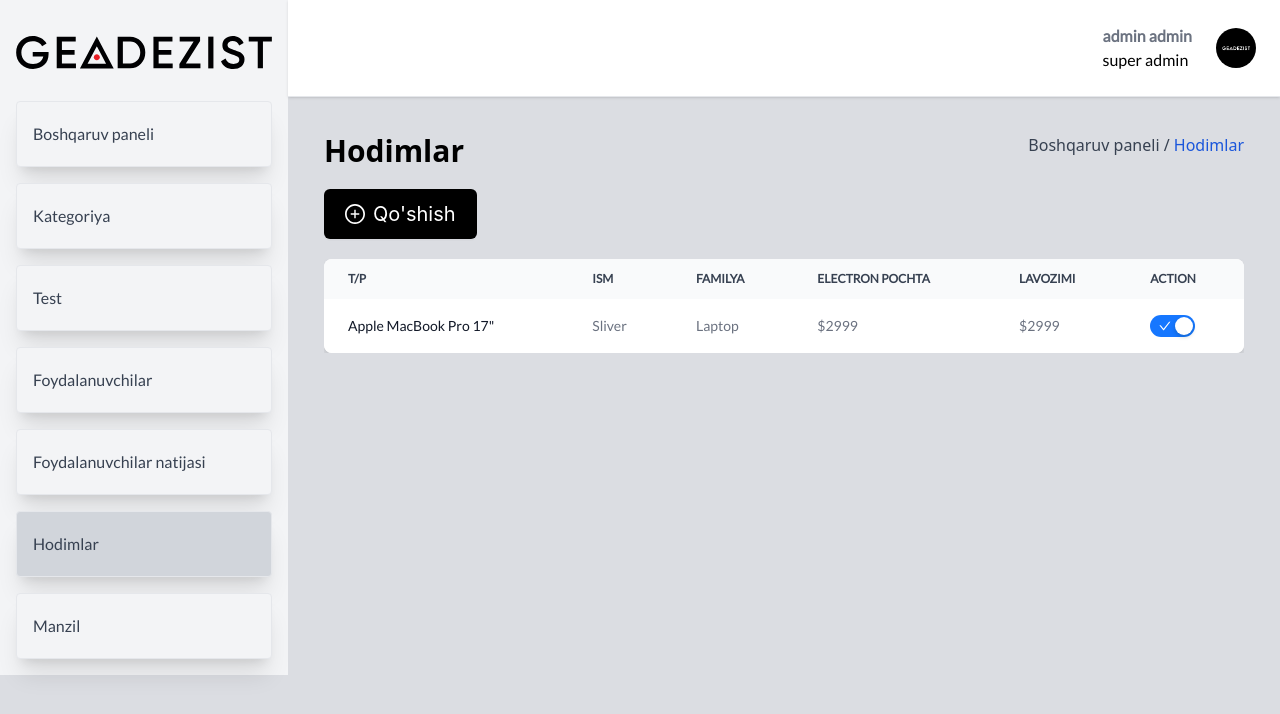
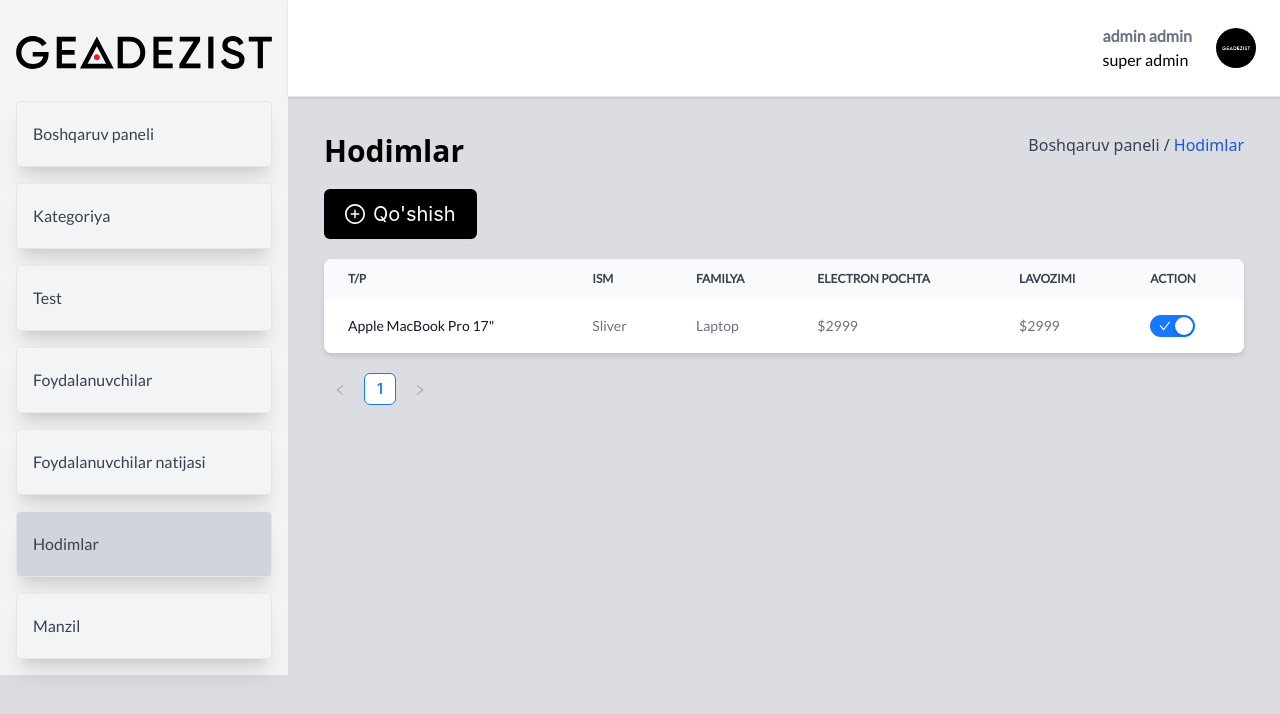
Before and after one commit to jasurhaydarovcode/GEADEZIST, a React (Vite) app: page /employees in a window 1280 px wide. Shown: the top 714 px of the page. Built offline with nearby package versions, Linux system fonts and the light colour scheme.

Commit message:
Pagination added

```diff
--- a/src/pages/Employees.tsx
+++ b/src/pages/Employees.tsx
@@ -4,6 +4,7 @@ import { Button } from "antd"
 import { Table, TableBody, TableCell, TableHead, TableHeadCell, TableRow } from "flowbite-react";
 import { CheckOutlined, CloseOutlined } from '@ant-design/icons';
 import { Space, Switch } from 'antd';
+import { Pagination } from 'antd';
 
 function Employees() {
   return (
@@ -20,7 +21,7 @@ function Employees() {
             <PlusCircleOutlined className="text-xl"/>Qo'shish
           </Button>
         </div>
-          <div className="overflow-x-auto">
+        <div>
           <Table hoverable>
             <TableHead>
               <TableHeadCell>T/P</TableHeadCell>
@@ -51,6 +52,7 @@ function Employees() {
               </TableRow>
             </TableBody>
           </Table>
+          <Pagination className="mt-5" defaultCurrent={1} total={10} />
         </div>
       </div>
     </Layout>
```
Lines whose indentation alone changed are shown as unchanged.
